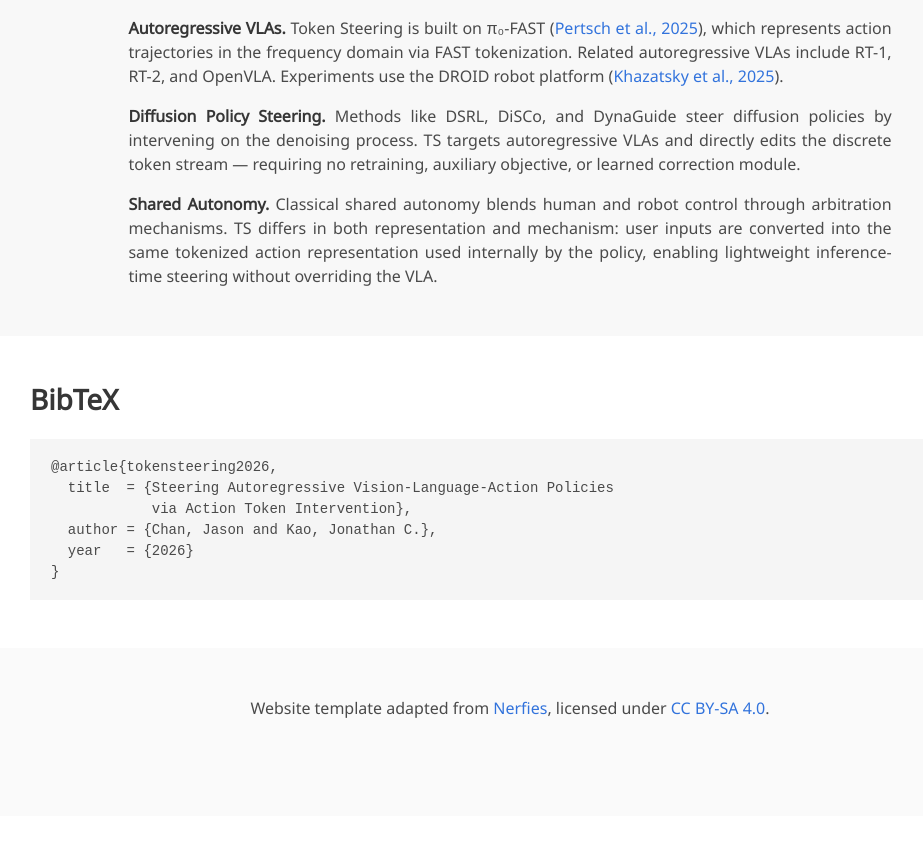
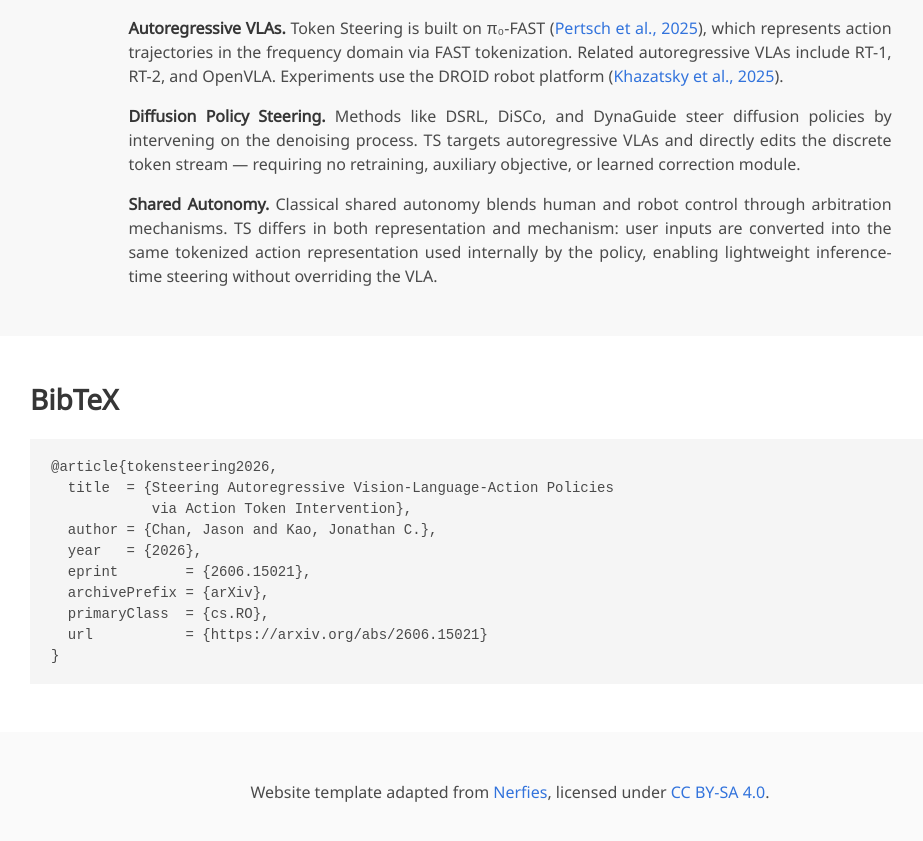
Before and after one commit to jasontchan/jasontchan.github.io, a Jekyll site: the page token-steering/index.html, which Jekyll copies as it is, in a window 1280 px wide and 900 px high, scrolled down 7398 px. Shown: the top 841 px of the window, without its empty margins (130-1053 px from the left). Built offline with Jekyll 4.4.1, drawn with Linux system fonts in a browser that asks for light colours; nearby versions of some CDN libraries; some web fonts are replaced; library files that are not in the unit come from our copies; a style sheet for code colours, icons or effects is not loaded; before the commit the page ends 8214 px from its top, so only the background shows below that.

Commit message:
updated citation

```diff
--- a/token-steering/index.html
+++ b/token-steering/index.html
@@ -802,7 +802,11 @@
   title  = {Steering Autoregressive Vision-Language-Action Policies
             via Action Token Intervention},
   author = {Chan, Jason and Kao, Jonathan C.},
-  year   = {2026}
+  year   = {2026},
+  eprint        = {2606.15021},
+  archivePrefix = {arXiv},
+  primaryClass  = {cs.RO},
+  url           = {https://arxiv.org/abs/2606.15021}
 }</code></pre>
       </div>
     </section>
```
